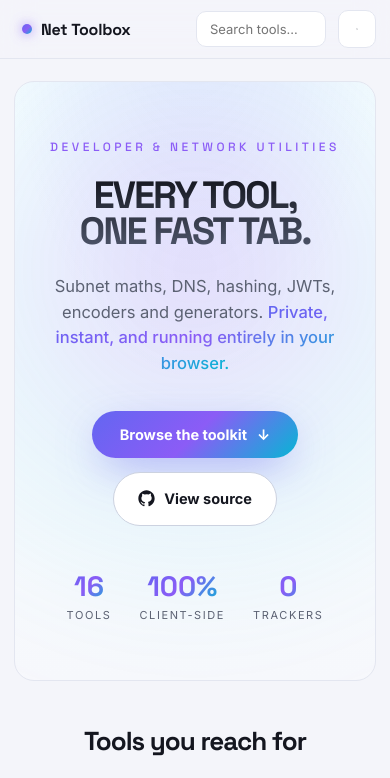
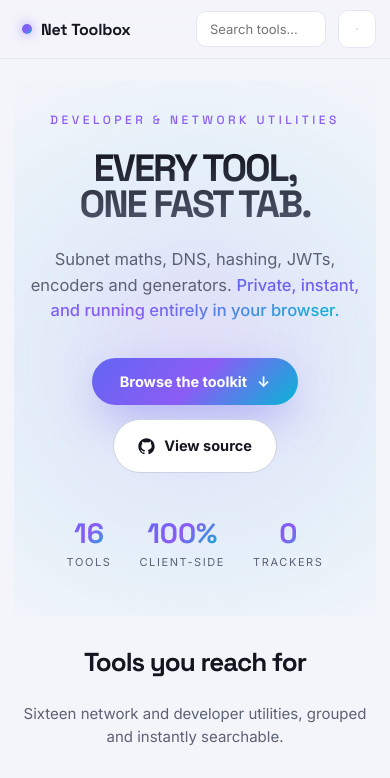
Before and after one commit to Cludes/net-toolbox, a plain HTML site: page index.html in a window 390 px wide. Shown: the top 778 px of the page. Drawn offline with Linux system fonts and the light colour scheme.

Commit message:
Remove hero container box, full-bleed hero with centered glow and title shadow

```diff
--- a/styles.css
+++ b/styles.css
@@ -82,11 +82,12 @@
 h2 { font-family: var(--display); font-size: 23px; font-weight: 700; margin-bottom: 20px; letter-spacing: -0.5px; }
 
 /* hero */
-.hero { position: relative; overflow: hidden; border: 1px solid var(--border); border-radius: 28px; padding: clamp(56px, 9vw, 104px) clamp(30px, 6vw, 64px); margin-bottom: 40px; text-align: center; background: var(--hero-bg); }
+.hero { position: relative; overflow: hidden; padding: clamp(34px, 6vw, 78px) 20px clamp(44px, 7vw, 86px); margin-bottom: 26px; text-align: center; background: transparent; }
 .hero-inner { position: relative; max-width: 820px; margin: 0 auto; }
-.hero-glow { position: absolute; left: 50%; top: -34%; width: 780px; height: 780px; transform: translateX(-50%); background: var(--glow); filter: blur(54px); pointer-events: none; }
+.hero-glow { position: absolute; left: 50%; top: 0; width: 740px; height: 560px; transform: translateX(-50%); background: var(--glow); filter: blur(58px); pointer-events: none; }
 .eyebrow { position: relative; font-family: var(--display); font-size: 12px; letter-spacing: 3.5px; text-transform: uppercase; color: var(--violet); margin-bottom: 20px; font-weight: 500; }
 .hero-title { position: relative; font-family: var(--display); font-weight: 700; text-transform: uppercase; font-size: clamp(38px, 7.4vw, 84px); line-height: 0.97; letter-spacing: -2px; background: var(--title); -webkit-background-clip: text; background-clip: text; color: transparent; margin: 0 auto; max-width: 14ch; }
+html[data-theme="dark"] .hero-title { filter: drop-shadow(0 8px 34px rgba(139,92,246,0.4)); }
 .hero-sub { position: relative; color: var(--dim); font-size: 16.5px; max-width: 580px; margin: 24px auto 34px; }
 .hl-accent { background: var(--grad); -webkit-background-clip: text; background-clip: text; color: transparent; font-weight: 500; }
 .hero-cta { position: relative; display: flex; flex-wrap: wrap; justify-content: center; gap: 14px; margin-bottom: 46px; }
@@ -161,5 +162,5 @@
 @media (max-width: 640px) {
   #top { padding: 10px 14px; } #filter { max-width: 130px; }
   #main { padding: 22px 14px 60px; }
-  .hero { padding: 56px 22px; border-radius: 20px; }
+  .hero { padding: 30px 12px 44px; }
 }
```
